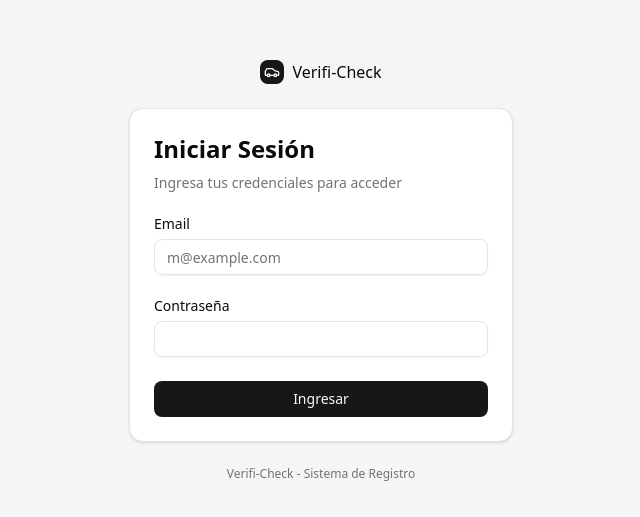
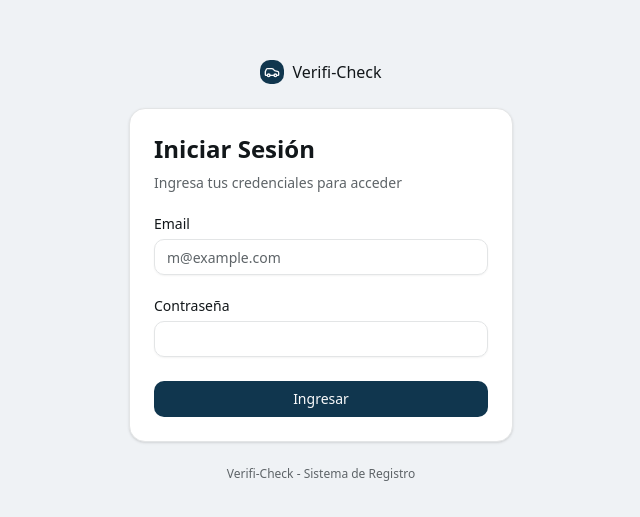
Before and after one commit to Chrissus14/verifi-check, a Next.js app: page /login in a window 1280 px wide. Shown: the part 129-646 px from the top of the page, without its empty margins (319-959 px from the left). Built offline with nearby package versions, Linux system fonts and the light colour scheme.

Commit message:
style: redesign UI with sophisticated minimalist SaaS aesthetic inspired by Stitch

```diff
--- a/src/app/(dashboard)/layout.tsx
+++ b/src/app/(dashboard)/layout.tsx
@@ -1,7 +1,8 @@
-import { Car } from "lucide-react"
+import { Car, LayoutDashboard, FileText, Settings, LogOut } from "lucide-react"
 import { createClient } from "@/lib/supabase/server"
 import { redirect } from "next/navigation"
 import { signOut } from "@/app/actions/auth"
+import Link from "next/link"
 
 export default async function DashboardLayout({
   children,
@@ -19,28 +20,59 @@ export default async function DashboardLayout({
     }
 
   return (
-    <div className="flex min-h-screen flex-col bg-background">
-      <header className="sticky top-0 z-10 flex h-14 items-center gap-4 border-b bg-background px-4 shadow-sm md:px-6">
-        <div className="flex items-center gap-2 font-semibold">
-           <div className="flex h-6 w-6 items-center justify-center rounded-md bg-primary text-primary-foreground">
-            <Car className="size-4" />
+    <div className="flex min-h-screen bg-background text-foreground font-sans">
+      {/* Sidebar - Desktop Only for now to keep it simple and minimalist */}
+      <aside className="fixed inset-y-0 left-0 z-20 flex h-full w-16 flex-col border-r bg-background/50 backdrop-blur-xl">
+        <div className="flex h-16 items-center justify-center border-b">
+           <div className="flex h-8 w-8 items-center justify-center rounded-xl bg-primary text-primary-foreground shadow-lg shadow-primary/20">
+            <Car className="size-5" />
           </div>
-          <span>Verifi-Check</span>
         </div>
-        <div className="ml-auto flex items-center gap-2">
-            <span className="text-xs text-muted-foreground hidden sm:inline-block">
-                {user.email}
-            </span>
+        <nav className="flex flex-1 flex-col items-center gap-4 py-8">
+          <Link href="/dashboard" className="flex h-10 w-10 items-center justify-center rounded-xl bg-secondary text-primary transition-colors hover:bg-secondary/80" title="Dashboard">
+            <LayoutDashboard className="size-5" />
+          </Link>
+          <div className="flex h-10 w-10 items-center justify-center rounded-xl text-muted-foreground transition-colors hover:bg-secondary hover:text-primary cursor-pointer" title="Reportes">
+            <FileText className="size-5" />
+          </div>
+          <div className="flex h-10 w-10 items-center justify-center rounded-xl text-muted-foreground transition-colors hover:bg-secondary hover:text-primary cursor-pointer" title="Ajustes">
+            <Settings className="size-5" />
+          </div>
+        </nav>
+        <div className="mt-auto flex flex-col items-center gap-4 py-8">
           <form action={signOut}>
-                 <button className="text-sm font-medium hover:underline">
-                    Salir
+            <button className="flex h-10 w-10 items-center justify-center rounded-xl text-muted-foreground transition-colors hover:bg-destructive/10 hover:text-destructive" title="Cerrar Sesión">
+              <LogOut className="size-5" />
             </button>
           </form>
         </div>
+      </aside>
+
+      {/* Main Content */}
+      <div className="flex flex-1 flex-col pl-16">
+        <header className="sticky top-0 z-10 flex h-16 items-center justify-between border-b bg-background/80 px-6 backdrop-blur-md">
+          <div className="flex items-center gap-3">
+            <h2 className="text-xl font-semibold tracking-tight">Verifi-Check</h2>
+          </div>
+          <div className="flex items-center gap-4">
+            <div className="flex flex-col items-end mr-2">
+              <span className="text-sm font-medium leading-none text-foreground/80">
+                {user.email?.split('@')[0]}
+              </span>
+              <span className="text-[10px] text-muted-foreground">Administrador</span>
+            </div>
+            <div className="h-8 w-8 rounded-full bg-secondary border border-border flex items-center justify-center text-xs font-bold text-primary">
+              {user.email?.[0].toUpperCase()}
+            </div>
+          </div>
         </header>
-      <main className="flex-1 flex flex-col p-4 md:p-6 pb-20">
+
+        <main className="flex-1 p-6 md:p-10 pb-24">
+          <div className="mx-auto max-w-5xl w-full">
             {children}
+          </div>
         </main>
+      </div>
     </div>
   )
 }
--- a/src/app/(dashboard)/page.tsx
+++ b/src/app/(dashboard)/page.tsx
@@ -33,18 +33,31 @@ export default async function DashboardPage({ searchParams }: DashboardPageProps
   const { data: vehicles } = await query
 
   return (
-    <div className="flex flex-col gap-4 pb-20">
-      <div className="flex flex-col gap-4 sticky top-0 bg-background/95 backdrop-blur py-2 z-10">
-        <div className="flex items-center justify-between">
-            <h1 className="text-lg font-bold">
-              {searchQuery ? `Buscando "${searchQuery}"` : 'Registros de Hoy'}
+    <div className="flex flex-col gap-8">
+      <div className="flex flex-col gap-6 ">
+        <div className="flex flex-col md:flex-row md:items-end justify-between gap-4">
+          <div className="flex flex-col gap-1">
+            <h1 className="text-3xl font-bold tracking-tight text-foreground">
+              {searchQuery ? `Resultados para "${searchQuery}"` : 'Registros de Hoy'}
             </h1>
-            <Badge variant="secondary">{vehicles?.length || 0} Vehículos</Badge>
+            <p className="text-muted-foreground font-medium">
+              Dashboard de verificación de vehículos • <span className="text-primary">{vehicles?.length || 0} registros activos</span>
+            </p>
+          </div>
+          <div className="w-full md:w-80">
+            <VehicleSearch />
+          </div>
         </div>
-        <VehicleSearch />
       </div>
 
-      <VehicleListManager initialVehicles={vehicles || []} />
+      <div className="flex flex-col gap-4">
+        <div className="flex items-center gap-2 border-b pb-4">
+          <Badge variant="secondary" className="px-3 py-1 rounded-lg bg-secondary/50 text-primary border-primary/10">
+            Listado General
+          </Badge>
+        </div>
+        <VehicleListManager initialVehicles={vehicles || []} />
+      </div>
     </div>
   )
 }
--- a/src/app/globals.css
+++ b/src/app/globals.css
@@ -48,38 +48,38 @@
 }
 
 :root {
-  --radius: 0.625rem;
-  --background: oklch(1 0 0);
-  --foreground: oklch(0.145 0 0);
+  --radius: 0.75rem;
+  --background: oklch(0.985 0.002 240);
+  --foreground: oklch(0.2 0.01 240);
   --card: oklch(1 0 0);
-  --card-foreground: oklch(0.145 0 0);
+  --card-foreground: oklch(0.2 0.01 240);
   --popover: oklch(1 0 0);
-  --popover-foreground: oklch(0.145 0 0);
-  --primary: oklch(0.205 0 0);
-  --primary-foreground: oklch(0.985 0 0);
-  --secondary: oklch(0.97 0 0);
-  --secondary-foreground: oklch(0.205 0 0);
-  --muted: oklch(0.97 0 0);
-  --muted-foreground: oklch(0.556 0 0);
-  --accent: oklch(0.97 0 0);
-  --accent-foreground: oklch(0.205 0 0);
-  --destructive: oklch(0.577 0.245 27.325);
-  --border: oklch(0.922 0 0);
-  --input: oklch(0.922 0 0);
-  --ring: oklch(0.708 0 0);
-  --chart-1: oklch(0.646 0.222 41.116);
-  --chart-2: oklch(0.6 0.118 184.704);
-  --chart-3: oklch(0.398 0.07 227.392);
-  --chart-4: oklch(0.828 0.189 84.429);
-  --chart-5: oklch(0.769 0.188 70.08);
-  --sidebar: oklch(0.985 0 0);
-  --sidebar-foreground: oklch(0.145 0 0);
-  --sidebar-primary: oklch(0.205 0 0);
-  --sidebar-primary-foreground: oklch(0.985 0 0);
-  --sidebar-accent: oklch(0.97 0 0);
-  --sidebar-accent-foreground: oklch(0.205 0 0);
-  --sidebar-border: oklch(0.922 0 0);
-  --sidebar-ring: oklch(0.708 0 0);
+  --popover-foreground: oklch(0.2 0.01 240);
+  --primary: oklch(0.32 0.06 240);
+  --primary-foreground: oklch(0.985 0.001 240);
+  --secondary: oklch(0.96 0.005 240);
+  --secondary-foreground: oklch(0.32 0.06 240);
+  --muted: oklch(0.96 0.005 240);
+  --muted-foreground: oklch(0.5 0.01 240);
+  --accent: oklch(0.96 0.005 240);
+  --accent-foreground: oklch(0.32 0.06 240);
+  --destructive: oklch(0.55 0.18 25);
+  --border: oklch(0.92 0.002 240);
+  --input: oklch(0.92 0.002 240);
+  --ring: oklch(0.32 0.06 240 / 50%);
+  --chart-1: oklch(0.32 0.06 240);
+  --chart-2: oklch(0.55 0.12 210);
+  --chart-3: oklch(0.25 0.04 240);
+  --chart-4: oklch(0.8 0.1 80);
+  --chart-5: oklch(0.7 0.1 60);
+  --sidebar: oklch(0.99 0.001 240);
+  --sidebar-foreground: oklch(0.3 0.01 240);
+  --sidebar-primary: oklch(0.32 0.06 240);
+  --sidebar-primary-foreground: oklch(0.99 0.001 240);
+  --sidebar-accent: oklch(0.96 0.005 240);
+  --sidebar-accent-foreground: oklch(0.32 0.06 240);
+  --sidebar-border: oklch(0.92 0.002 240);
+  --sidebar-ring: oklch(0.32 0.06 240 / 50%);
 }
 
 .dark {
--- a/src/components/vehicles/vehicle-list-manager.tsx
+++ b/src/components/vehicles/vehicle-list-manager.tsx
@@ -25,16 +25,26 @@ export function VehicleListManager({ initialVehicles }: VehicleListManagerProps)
       )}
 
       {initialVehicles.map((vehicle) => (
-        <Card key={vehicle.id} className="overflow-hidden">
-          <div className="flex">
-            <div className={`w-2 shrink-0 ${vehicle.test_type === 'Estática' ? 'bg-orange-500' : 'bg-green-500'}`} />
-            <div className="flex w-full flex-col gap-1 p-3">
+        <Card key={vehicle.id} className="group overflow-hidden border-none shadow-sm hover:shadow-md transition-all duration-300 bg-card/60 backdrop-blur-sm">
+          <div className="flex p-5 gap-4">
+            <div className="flex flex-1 flex-col gap-2">
               <div className="flex items-center justify-between">
-                <span className="font-bold text-lg">{vehicle.brand} {vehicle.sub_brand}</span>
-                <div className="flex items-center gap-1">
+                <div className="flex flex-col">
+                    <span className="font-bold text-xl tracking-tight text-foreground/90 leading-tight">
+                        {vehicle.brand}
+                    </span>
+                    <span className="text-sm font-medium text-muted-foreground">
+                        {vehicle.sub_brand} • Modelo {vehicle.model_year}
+                    </span>
+                </div>
+                <div className="flex items-center gap-3">
                   <Badge
-                    variant={vehicle.test_type === 'Estática' ? "outline" : "default"}
-                    className={vehicle.test_type === 'Estática' ? "text-orange-600 border-orange-200 bg-orange-50" : "bg-green-600 hover:bg-green-700"}
+                    variant="outline"
+                    className={`px-3 py-1 rounded-full border-none font-semibold text-[11px] uppercase tracking-wider ${
+                        vehicle.test_type === 'Estática'
+                        ? "bg-[oklch(0.92_0.04_70)] text-[oklch(0.4_0.05_70)]"
+                        : "bg-[oklch(0.92_0.04_150)] text-[oklch(0.4_0.05_150)]"
+                    }`}
                   >
                     {vehicle.test_type}
                   </Badge>
@@ -44,9 +54,14 @@ export function VehicleListManager({ initialVehicles }: VehicleListManagerProps)
                   />
                 </div>
               </div>
-              <div className="flex items-center justify-between text-sm text-muted-foreground">
-                <span>Modelo {vehicle.model_year}</span>
-                <span>{format(new Date(vehicle.created_at), 'HH:mm', { locale: es })}</span>
+              <div className="flex items-center justify-between mt-2 pt-3 border-t border-border/40">
+                <div className="flex items-center gap-2 text-xs font-medium text-muted-foreground/70">
+                    <span className="h-1.5 w-1.5 rounded-full bg-primary" />
+                    Registrado a las {format(new Date(vehicle.created_at), 'HH:mm', { locale: es })}
+                </div>
+                <span className="text-[10px] text-muted-foreground/50 italic">
+                    ID: {vehicle.id.slice(0, 8)}
+                </span>
               </div>
             </div>
           </div>
--- a/src/components/vehicles/vehicle-search.tsx
+++ b/src/components/vehicles/vehicle-search.tsx
@@ -25,11 +25,11 @@ export function VehicleSearch() {
   }
 
   return (
-    <div className="relative">
-      <Search className="absolute left-3 top-1/2 h-4 w-4 -translate-y-1/2 text-muted-foreground" />
+    <div className="relative group">
+      <Search className="absolute left-4 top-1/2 h-4 w-4 -translate-y-1/2 text-muted-foreground group-focus-within:text-primary transition-colors" />
       <Input
-        placeholder="Buscar por marca o submarca..."
-        className="pl-9 h-11"
+        placeholder="Buscar vehículo..."
+        className="pl-11 h-12 bg-card border-none shadow-sm shadow-black/5 rounded-2xl focus-visible:ring-1 focus-visible:ring-primary/20 transition-all placeholder:text-muted-foreground/60"
         defaultValue={searchParams.get('q')?.toString()}
         onChange={(e) => handleSearch(e.target.value)}
       />
```
Lines whose indentation alone changed are shown as unchanged.
